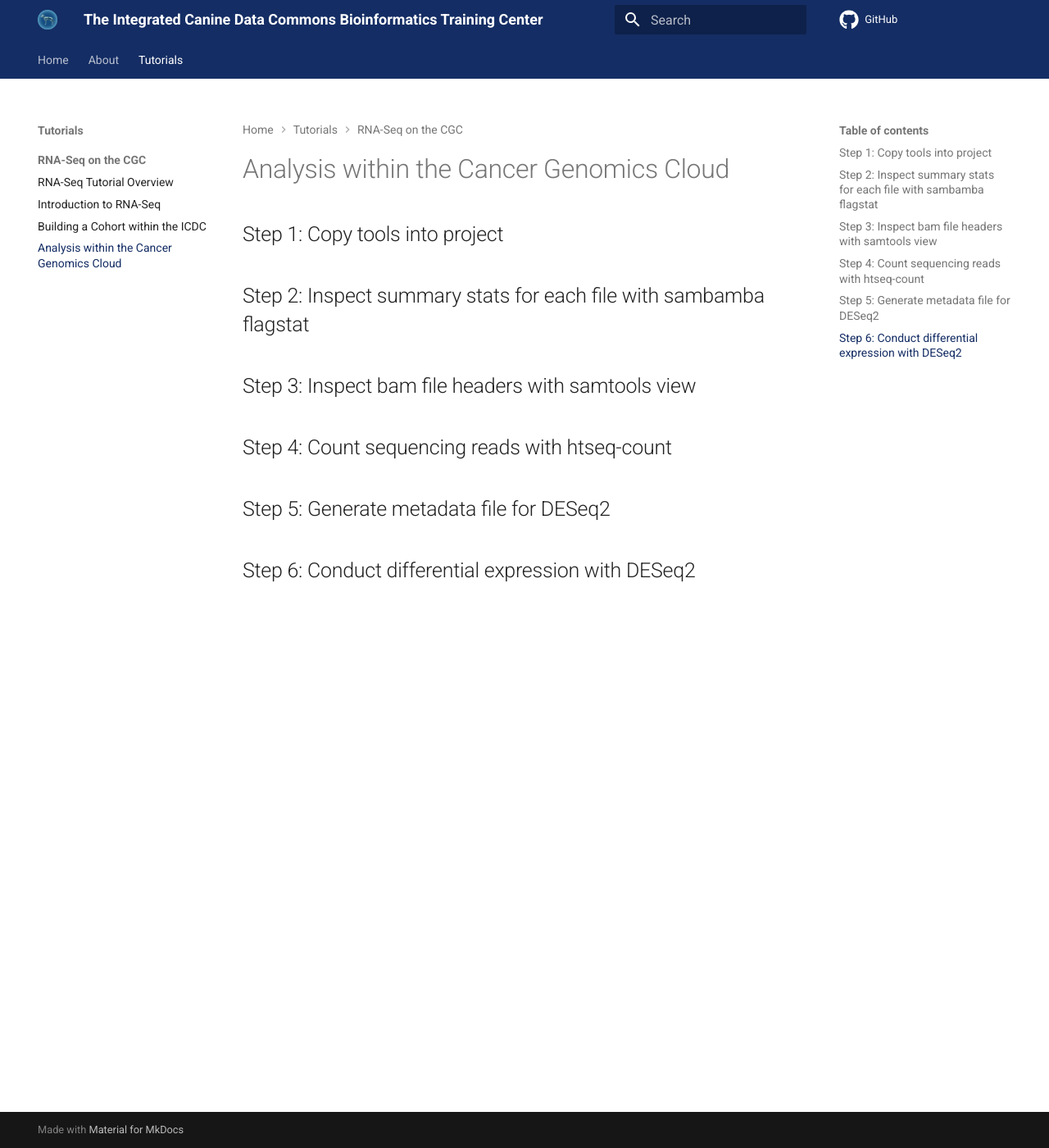
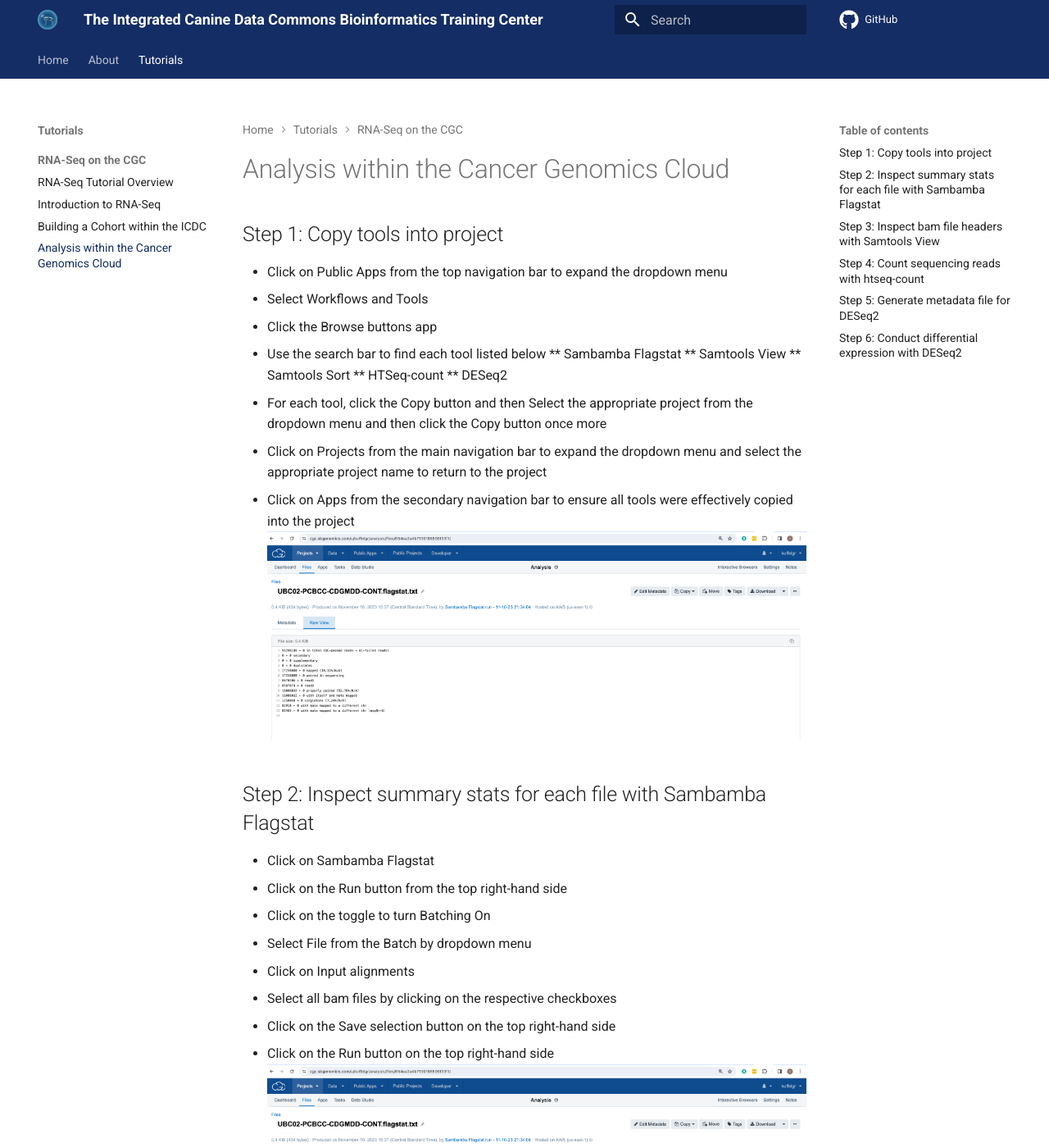
Before and after one commit to CBIIT/icdc-bioinformatics, an MkDocs documentation site: the page built from docs/Tutorials/RNA-Seq-on-CGC/rna_seq_04.md, in a window 1280 px wide and 1400 px high. Shown: the whole window at 82% size. Built offline with MkDocs 1.6.1 and Material for MkDocs 9.7.7, drawn with Linux system fonts in a browser that asks for light colours; comment, search, counter and statistics services are not loaded; some of the changed text lies outside the part shown.

Commit message:
Add to tutorial pages

```diff
--- a/docs/Tutorials/RNA-Seq-on-CGC/rna_seq_04.md
+++ b/docs/Tutorials/RNA-Seq-on-CGC/rna_seq_04.md
@@ -10,8 +10,48 @@
 
 
 ## Step 1: Copy tools into project
-## Step 2: Inspect summary stats for each file with sambamba flagstat
-## Step 3: Inspect bam file headers with samtools view
+* Click on Public Apps from the top navigation bar to expand the dropdown menu
+* Select Workflows and Tools
+* Click the Browse buttons app
+* Use the search bar to find each tool listed below
+** Sambamba Flagstat
+** Samtools View
+** Samtools Sort
+** HTSeq-count
+** DESeq2
+* For each tool, click the Copy button and then Select the appropriate project from the dropdown menu and then click the Copy button once more
+* Click on Projects from the main navigation bar to expand the dropdown menu and select the appropriate project name to return to the project
+* Click on Apps from the secondary navigation bar to ensure all tools were effectively copied into the project
+![Tools loaded](./rna-seq-images/cgc-flagstat-results.png "Tools loaded")
+
+## Step 2: Inspect summary stats for each file with Sambamba Flagstat
+* Click on Sambamba Flagstat
+* Click on the Run button from the top right-hand side
+* Click on the toggle to turn Batching On
+* Select File from the Batch by dropdown menu
+* Click on Input alignments
+* Select all bam files by clicking on the respective checkboxes
+* Click on the Save selection button on the top right-hand side
+* Click on the Run button on the top right-hand side
+![Samtools Flagstat](./rna-seq-images/cgc-flagstat-results.png "Samtools Flagstat")
+## Step 3: Inspect bam file headers with Samtools View
+* Click on Apps from the secondary navigation menu
+* Click on Samtools View
+* Click on the Run button from the top right-hand side
+* Under App Settings scroll down to Output the header only and select True from the dropdown menu
+* Click on the toggle to turn Batching On
+* Select File from the Batch by dropdown menu
+* Click on Select file(s) dropdown menu associated with the Input BAM/SAM/CRAM file
+* Select all bam files by clicking on the respective checkboxes
+* Click on the Save selection button on the top right-hand side
+* Click on the Run button on the top right-hand side
 ## Step 4: Count sequencing reads with htseq-count
+* Click on Apps from the secondary navigation menu
+* Click on HTSeq-count
+* Click on the Run button from the top right-hand side
+* Under App Settings select name from the Order dropdown menu
+* Under App Settings select ignore from the secondary alignments dropdown menu
+* Under App Settings select ignore from the supplementary alignments dropdown menu
+![HTSeq-count](./rna-seq-images/cgc-flagstat-results.png "HTSeq-count")
 ## Step 5: Generate metadata file for DESeq2
 ## Step 6: Conduct differential expression with DESeq2
```
Also changed, not shown: docs/Tutorials/RNA-Seq-on-CGC/rna-seq-images/cgc-apps-loaded.png (added), docs/Tutorials/RNA-Seq-on-CGC/rna-seq-images/cgc-flagstat-results.png (added), docs/Tutorials/RNA-Seq-on-CGC/rna-seq-images/cgc-htseq-results.png (added), docs/Tutorials/RNA-Seq-on-CGC/rna-seq-images/transcriptome.jpeg (added).
